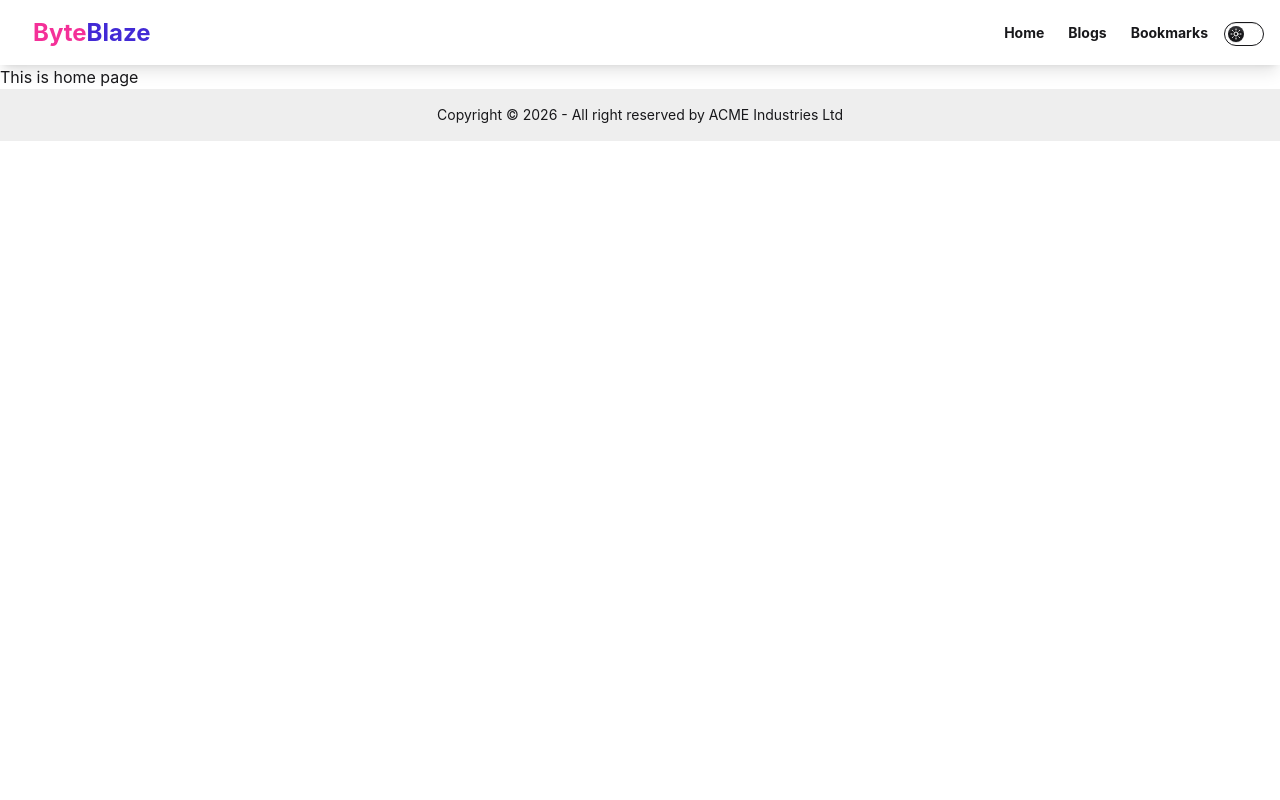
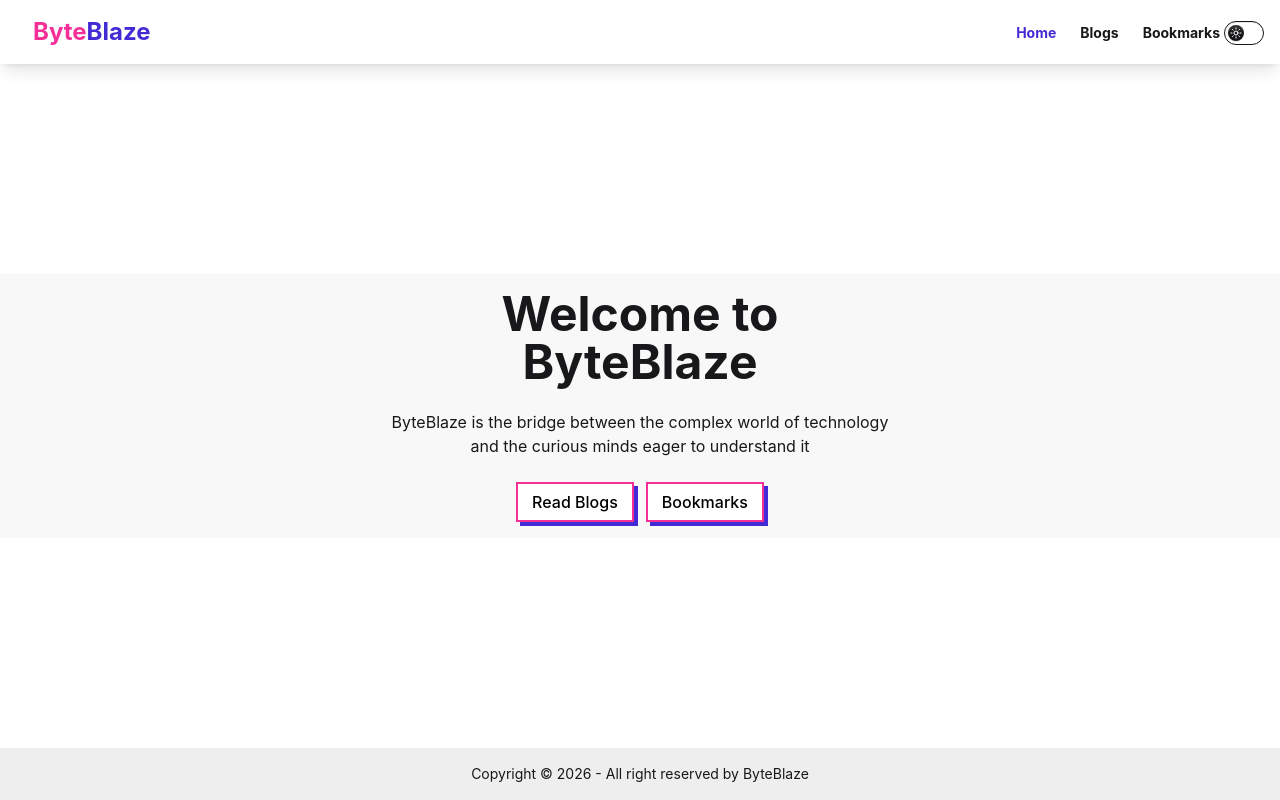
Before and after one commit to shompaaa/byte-blaze, a React (Vite) app: page / in a window 1280 px wide. Built offline with nearby package versions, Linux system fonts and the light colour scheme.

Commit message:
hero section partially done

```diff
--- a/src/Routes/Routes.jsx
+++ b/src/Routes/Routes.jsx
@@ -2,6 +2,8 @@
 import { createBrowserRouter } from 'react-router';
 import Root from '../components/Root/Root';
 import Home from '../pages/Home/Home';
+import Blogs from '../pages/Blogs/Blogs';
+import Bookmarks from '../pages/Bookmarks/Bookmarks';
 
 export const router = createBrowserRouter([
     {
@@ -12,6 +14,14 @@
                 index: true,
                 path: '/',
                 Component: Home
+            },
+            {
+                path:'/blogs',
+                Component: Blogs
+            },
+            {
+                path: '/bookmarks',
+                Component: Bookmarks
             }
         ]
     }
--- a/src/components/Footer/Footer.jsx
+++ b/src/components/Footer/Footer.jsx
@@ -5,8 +5,7 @@
     <footer className="footer sm:footer-horizontal footer-center bg-base-300 text-base-content p-4">
       <aside>
         <p>
-          Copyright © {new Date().getFullYear()} - All right reserved by ACME
-          Industries Ltd
+          Copyright © {new Date().getFullYear()} - All right reserved by ByteBlaze
         </p>
       </aside>
     </footer>
--- a/src/components/Header/Navbar.jsx
+++ b/src/components/Header/Navbar.jsx
@@ -1,4 +1,5 @@
 import React, { useEffect, useState } from "react";
+import { NavLink } from "react-router";
 
 const Navbar = () => {
     const [theme, setTheme] = useState('light')
@@ -19,21 +20,21 @@
     }
 
   return (
-    <div className="navbar bg-base-100 shadow-lg px-4 sticky">
+    <div className="navbar bg-base-100 shadow-lg px-4 fixed z-10">
       <div className="flex-1">
         <a className="btn btn-ghost gap-0 text-secondary font-bold text-2xl">Byte <span className="text-primary">Blaze</span></a>
       </div>
       <div className="flex-none">
-        <ul className="menu menu-horizontal px-1 font-bold">
-          <li>
+        <ul className="menu menu-horizontal px-1 font-bold gap-6">
+          <NavLink className={({isActive})=> isActive ? 'text-primary' : ''} to="/">
             <a>Home</a>
-          </li>
-             <li>
+          </NavLink>
+             <NavLink className={({isActive})=> isActive ? 'text-primary' : ''} to="/blogs">
             <a>Blogs</a>
-          </li>
-             <li>
+          </NavLink>
+             <NavLink className={({isActive})=> isActive ? 'text-primary' : ''} to="/bookmarks">
             <a>Bookmarks</a>
-          </li>
+          </NavLink>
         </ul>
         {/* Theme Controller  */}
         <label className="toggle text-base-content">
--- /dev/null
+++ b/src/components/Hero/Hero.jsx
@@ -0,0 +1,44 @@
+import React from "react";
+import { Link } from "react-router";
+
+const Hero = () => {
+  return (
+    <div className="hero bg-base-200">
+      <div className="hero-content text-center">
+        <div className="max-w-lg">
+          <h1 className="text-5xl font-bold">
+            Welcome to <span>ByteBlaze</span>
+          </h1>
+          <p className="py-6">
+            ByteBlaze is the bridge between the complex world of technology and
+            the curious minds eager to understand it
+          </p>
+          <div className="flex gap-3 justify-center">
+            <Link
+              to='/blogs'
+              className="relative inline-block px-4 py-2 font-medium group"
+            >
+              <span className="absolute inset-0 w-full h-full transition duration-200 ease-out transform translate-x-1 translate-y-1 bg-primary group-hover:-translate-x-0 group-hover:-translate-y-0"></span>
+              <span className="absolute inset-0 w-full h-full bg-white border-2 border-secondary group-hover:bg-primary"></span>
+              <span className="relative text-black group-hover:text-white">
+                Read Blogs
+              </span>
+            </Link>
+              <Link
+              to='/bookmarks'
+              className="relative inline-block px-4 py-2 font-medium group"
+            >
+              <span className="absolute inset-0 w-full h-full transition duration-200 ease-out transform translate-x-1 translate-y-1 bg-primary group-hover:-translate-x-0 group-hover:-translate-y-0"></span>
+              <span className="absolute inset-0 w-full h-full bg-white border-2 border-secondary group-hover:bg-primary"></span>
+              <span className="relative text-black group-hover:text-white">
+                Bookmarks
+              </span>
+            </Link>
+          </div>
+        </div>
+      </div>
+    </div>
+  );
+};
+
+export default Hero;
--- a/src/components/Root/Root.jsx
+++ b/src/components/Root/Root.jsx
@@ -1,13 +1,17 @@
-import React from 'react';
-import Navbar from '../Header/Navbar';
-import { Outlet } from 'react-router';
-import Footer from '../Footer/Footer';
+import React from "react";
+import Navbar from "../Header/Navbar";
+import { Outlet } from "react-router";
+import Footer from "../Footer/Footer";
 
 const Root = () => {
   return (
     <div>
+      <div className="h-16">
         <Navbar></Navbar>
+      </div>
+      <div className="min-h-[calc(100vh-116px)]">
         <Outlet></Outlet>
+      </div>
       <Footer></Footer>
     </div>
   );
--- a/src/pages/Home/Home.jsx
+++ b/src/pages/Home/Home.jsx
@@ -1,9 +1,10 @@
 import React from 'react';
+import Hero from '../../components/Hero/Hero';
 
 const Home = () => {
     return (
-        <div>
-            <h1>This is home page</h1>
+        <div className='flex flex-col items-center justify-center min-h-[calc(100vh-116px)]'>
+            <Hero></Hero>
         </div>
     );
 };
```
Lines whose indentation alone changed are shown as unchanged.
